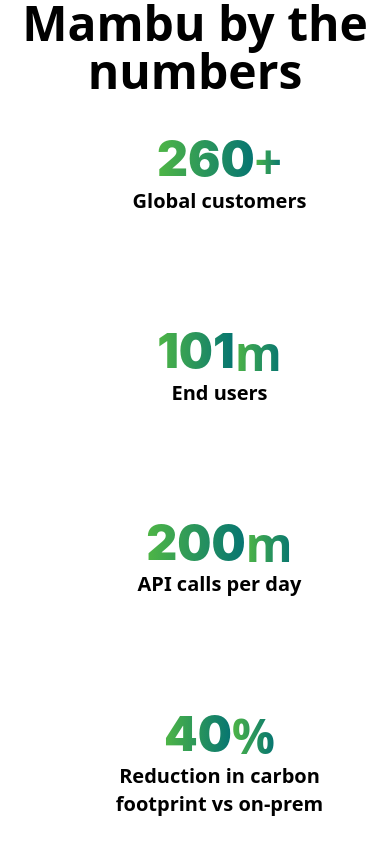
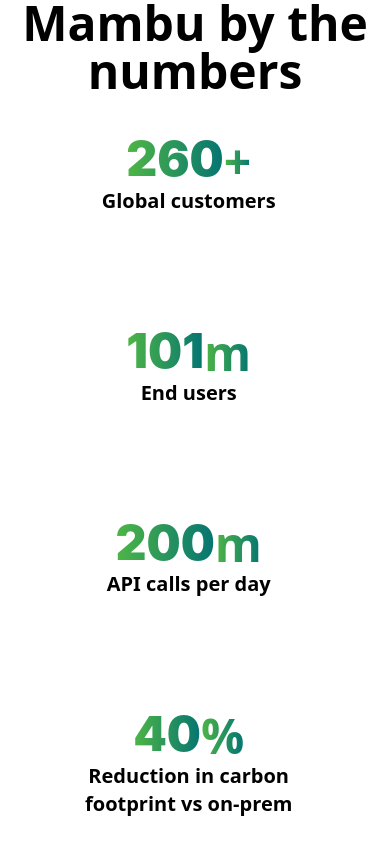
Before and after one commit to tnhdang/mdp_web, a React (Create React App) app: page / in a window 390 px wide. Shown: the part 8020-8864 px from the top of the page. Built offline with nearby package versions, Linux system fonts and the light colour scheme.

Commit message:
TayNV-update

```diff
--- a/src/components/Card/CardStatic.jsx
+++ b/src/components/Card/CardStatic.jsx
@@ -20,7 +20,7 @@
         </h1>
       </div>
       <div className="w-[70%] flex justify-start pvmax:max-md:w-[90%] pvmax:max-md:justify-center ">
-        <p className="text-3xl text-start font-bold pvmax:max-md:text-xl pvmax:max-md:text-center">
+        <p className="text-3xl text-start font-bold pvmax:max-md:text-xl pvmax:max-md:text-center pvmax:max-md:w-[80%] ">
           {title}
         </p>
       </div>
--- a/src/pages/HomePage/HomePage.js
+++ b/src/pages/HomePage/HomePage.js
@@ -213,7 +213,7 @@
       <div className="py-10">
         <p className="text-5xl font-bold text-center">Mambu by the numbers</p>
       </div>
-      <div className="grid grid-cols-3 gap-x-16 gap-y-28 pl-20 w-[90%] mx-auto sm:max-lg:grid-cols-2 sm:max-lg:w-[100%] pvmax:max-sm:grid-cols-1 pvmax:max-sm:w-[100%]">
+      <div className="grid grid-cols-3 gap-x-16 gap-y-28 pl-20 w-[90%] mx-auto sm:max-lg:grid-cols-2 sm:max-lg:w-[100%] pvmax:max-sm:grid-cols-1 pvmax:max-sm:w-[100%] pvmax:max-sm:pl-6">
         <CardStatic title={"Global customers"} Prefix={"+"} number={260} />
         <CardStatic title={"End users"} Prefix={"m"} number={101} />
         <CardStatic title={"API calls per day"} Prefix={"m"} number={200} />
```
